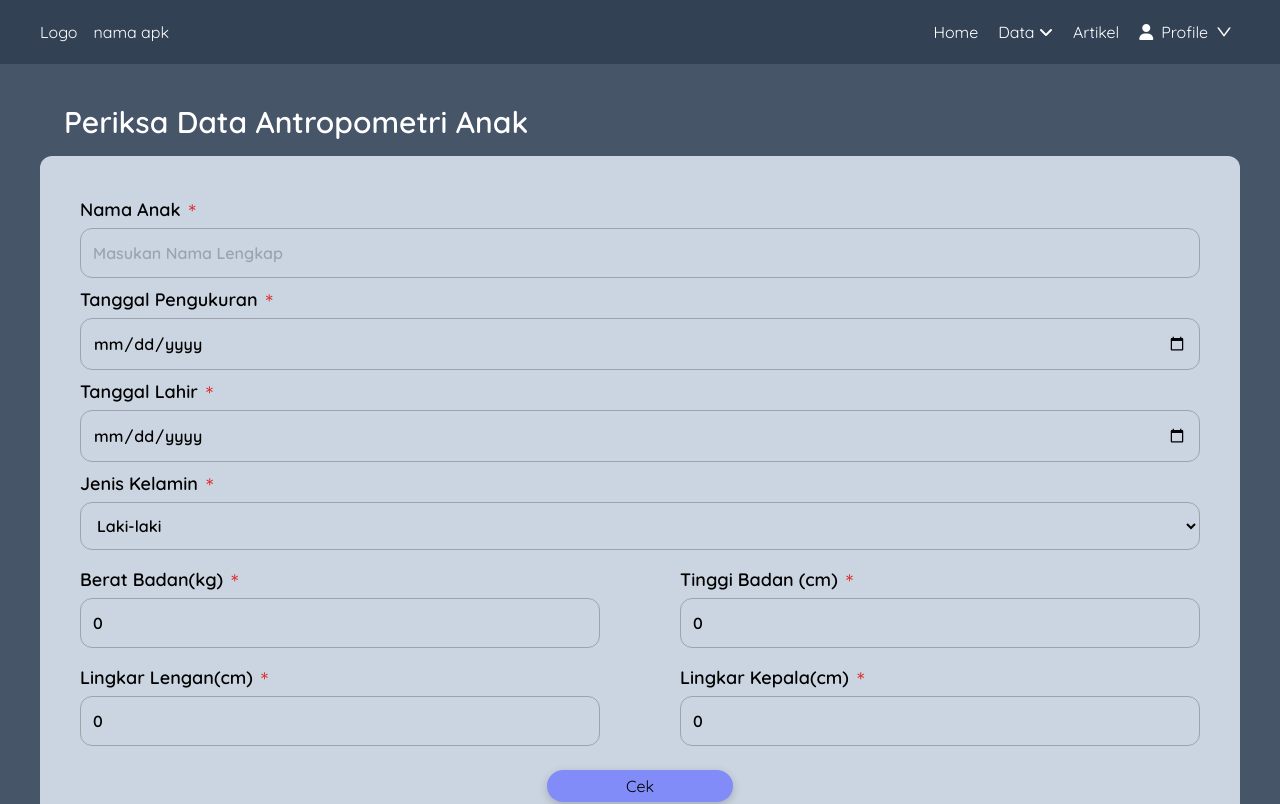
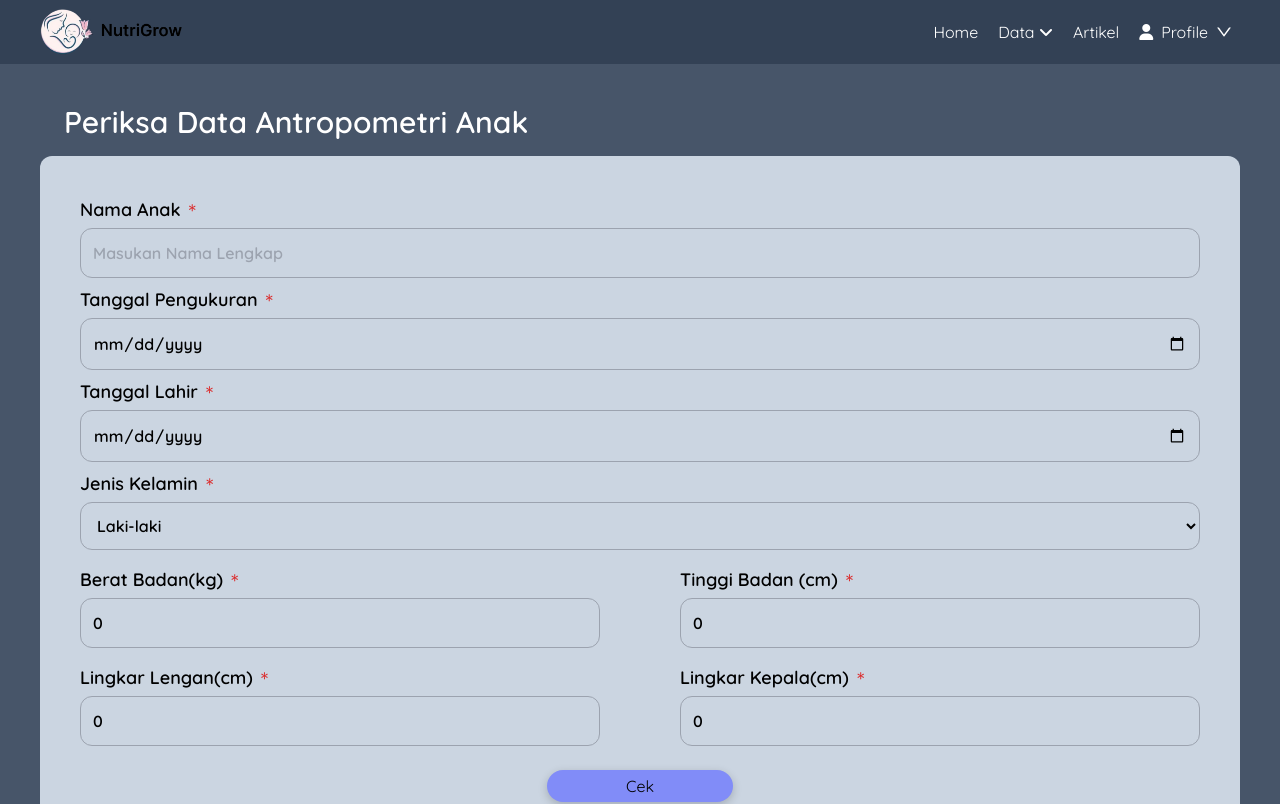
Before and after one commit to mputraff/Choco, a React (Vite) app in the folder frontend/: page /data-antropometri in a window 1280 px wide. Shown: the top 804 px of the page. Built offline with nearby package versions, Linux system fonts and the light colour scheme.

Commit message:
update logo ui

```diff
--- a/frontend/src/components/Navbar.jsx
+++ b/frontend/src/components/Navbar.jsx
@@ -3,6 +3,7 @@ import { useState, useEffect } from "react";
 import { useNavigate } from "react-router-dom";
 import { DownOutlined } from "@ant-design/icons";
 import { Dropdown, Space } from "antd";
+import Logo from "../assets/img/logo.png";
 
 export default function Navbar() {
   const [dropdown, setDropdown] = useState(false);
@@ -66,9 +67,8 @@ export default function Navbar() {
   return (
     <header className="w-full h-16 bg-slate-700">
       <nav className="w-full h-full flex items-center justify-between">
-        <div className="flex gap-4 ml-10 text-white">
-          <h3>Logo</h3>
-          <h3>nama apk</h3>
+        <div className="flex ml-10 text-white">
+          <img src={Logo} alt="" className="w-36"/>
         </div>
         <div className="flex mr-6 items-center">
           <ul className="flex items-center gap-5 mr-6 text-white max-sm:hidden">
--- a/frontend/src/pages/Login.jsx
+++ b/frontend/src/pages/Login.jsx
@@ -7,6 +7,7 @@ import Button from "../components/Button.jsx";
 import Input from "../components/Input.jsx";
 import ButtonSign from "../components/ButtonSign.jsx";
 import Loading from "../components/Loading"; // Import Loading
+import Logo from "../assets/img/logo.png";
 
 import { useAuth } from "../hooks/useAuth.jsx";
 
@@ -85,9 +86,8 @@ export default function Login() {
       {!isLoading && (
         <div className="container-login h-screen w-full">
           <nav className="bg-white w-full h-16 justify-between flex items-center p-6 text-black border-b border-black">
-            <div className="flex gap-5">
-              <h3>Logo</h3>
-              <h2>Nama apk</h2>
+            <div className="flex ml-10 text-white">
+              <img src={Logo} alt="" className="w-36" />
             </div>
             <Link to={"/"} className="bg-indigo-400 px-6 py-1 border-white rounded-xl">
               Back
@@ -131,7 +131,7 @@ export default function Login() {
                   />
                   <button className="w-full text-sm mt-2">Lupa Password?</button>
 
-                  <ButtonSign child="Sign In" width={"w-full"}  type={"submit"}/>
+                  <ButtonSign child="Sign In" width={"w-full"} type={"submit"} />
                 </form>
               )}
 
@@ -178,7 +178,7 @@ export default function Login() {
                     onChange={(e) => setPassword(e.target.value)}
                   />
                   <br />
-                  <ButtonSign child="Sign Up" width={"w-full"} type={"submit"}/>
+                  <ButtonSign child="Sign Up" width={"w-full"} type={"submit"} />
                 </form>
               )}
             </div>
```
Also changed, not shown: frontend/src/assets/img/logo.png (added).
